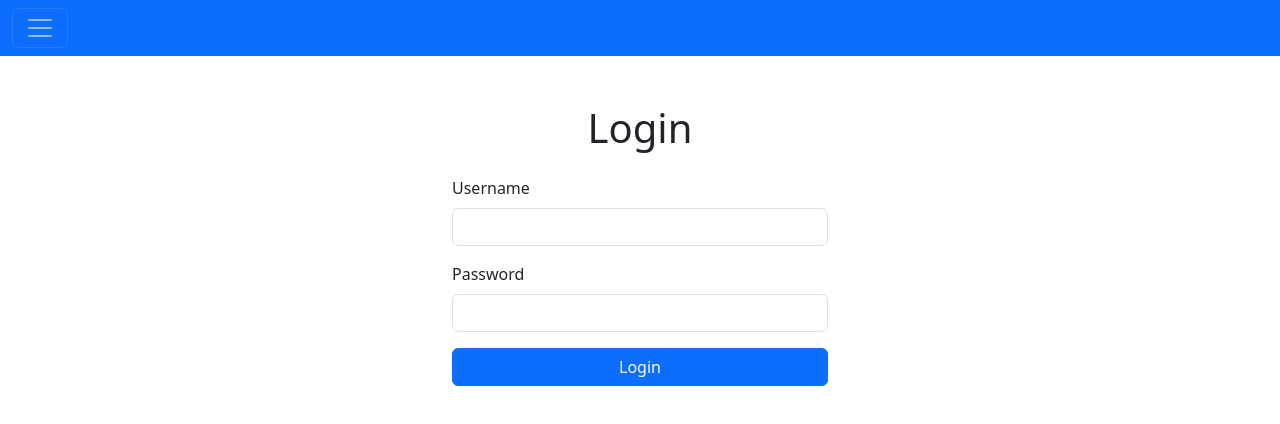
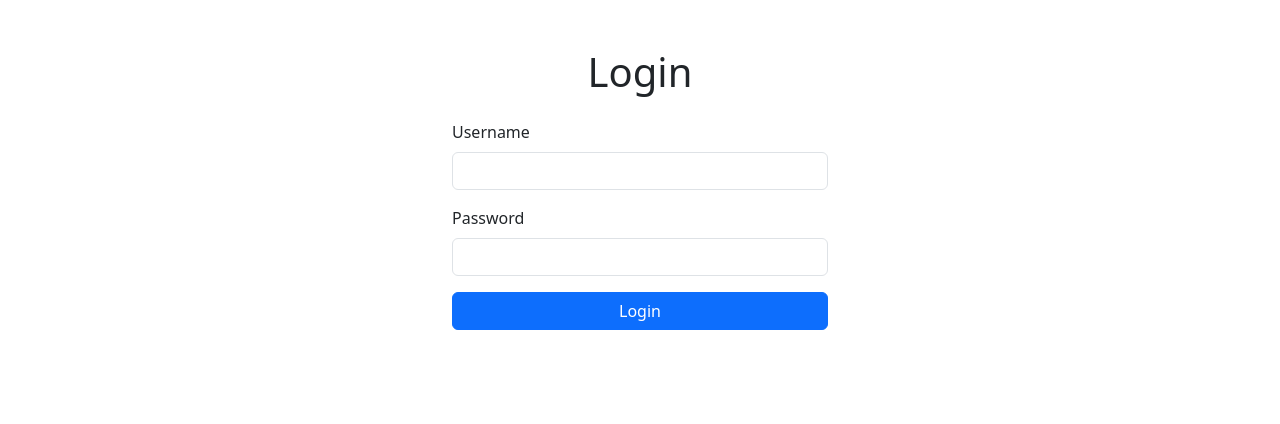
Before and after one commit to gustafsson96/project-dt193g-frontend, a Vue app: page / in a window 1280 px wide. Shown: the top 424 px of the page. Built offline with nearby package versions, Linux system fonts and the light colour scheme.

Commit message:
Delete :id from route and hide header for login view

```diff
--- a/src/App.vue
+++ b/src/App.vue
@@ -1,9 +1,12 @@
 <script setup>
 import Header from './componets/Header.vue';
+import { useRoute } from 'vue-router';
+
+const route = useRoute()
 </script>
 
 <template>
-  <Header />
+  <Header v-if="route.name !== 'login'" />
   <RouterView />
 </template>
 
--- a/src/router/index.js
+++ b/src/router/index.js
@@ -45,10 +45,8 @@
       component: AddCategoryView,
       // meta: { requiresAuth: true }
     },
-    // From https://router.vuejs.org/guide/essentials/dynamic-matching.html
-    // Control if this is correct to render the view for a specific user?
     {
-      path: '/profile/:id',
+      path: '/profile',
       name: 'profile',
       component: ProfileView,
       // meta: { requiresAuth: true }
```
